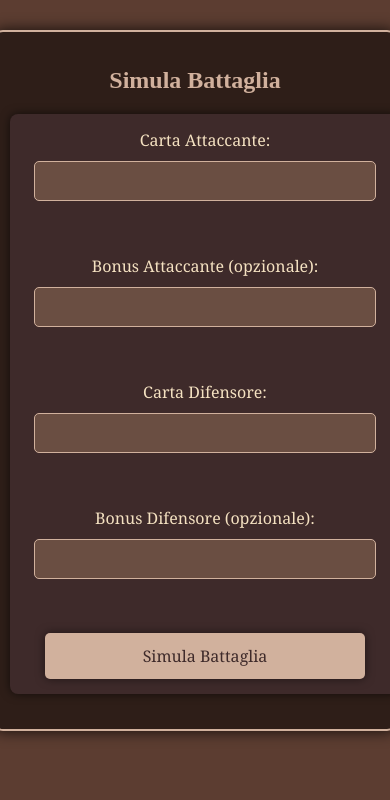
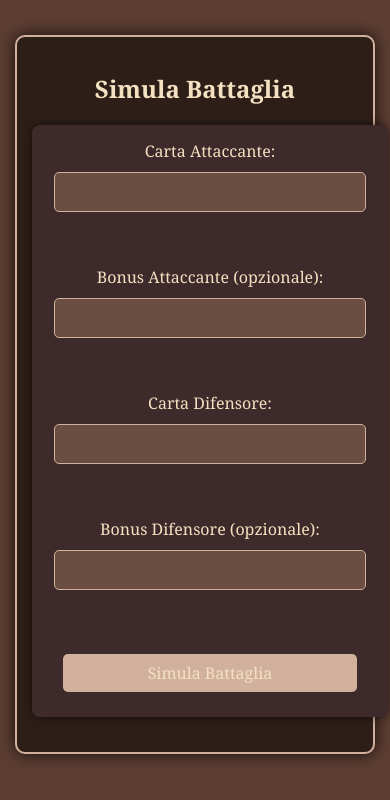
Before and after one commit to Manueeeeee123/Knight-and-kings, a plain HTML site: page index.html in a window 390 px wide. Both pictures are taken after a click on the button "Avvia una nuova partita". Drawn offline with Linux system fonts and the light colour scheme.

Commit message:
style.css beta 2

```diff
--- a/style.css
+++ b/style.css
@@ -1,136 +1,98 @@
-/* Impostazioni generali per l'intera pagina */
+/* Stili di base */
 body {
-  font-family: 'Georgia', serif; /* Font medievale */
-  background-color: #5c3d31; /* Colore di sfondo marrone medievale */
-  color: #f4e1c1; /* Colore chiaro per il testo */
+  font-family: 'Georgia', serif;
+  background-color: #5c3d31; /* Colore marrone medievale */
+  color: #f4e1c1;
   text-align: center;
-  padding: 10px; /* Diminuito il padding per i dispositivi mobili */
   margin: 0;
-  font-size: 18px; /* Leggero aumento della dimensione del testo */
-  height: 100%;
+  padding: 0;
+  font-size: 18px;
+}
+
+h1 {
+  color: #d1b19d;
+  font-family: 'Times New Roman', serif;
+  text-shadow: 2px 2px 5px rgba(0, 0, 0, 0.6);
+}
+
+#gioco {
+  margin-top: 30px;
+  border: 2px solid #d1b19d;
+  padding: 20px;
+  border-radius: 10px;
+  background-color: rgba(0, 0, 0, 0.5);
+  box-shadow: 0 0 15px rgba(0, 0, 0, 0.8);
   display: flex;
   justify-content: center;
   align-items: center;
   flex-direction: column;
+  width: 100%; /* Aggiungi una larghezza del 100% per il gioco */
+  max-width: 100%; /* Assicura che non vada oltre la larghezza dello schermo */
+  box-sizing: border-box;
 }
 
-/* Titoli */
-h1 {
-  color: #d1b19d; /* Titolo dorato */
-  font-family: 'Times New Roman', serif;
-  text-shadow: 2px 2px 5px rgba(0, 0, 0, 0.6); /* Ombra per il titolo */
-}
-
-h2 {
-  color: #d1b19d;
-  font-family: 'Times New Roman', serif;
+form {
   margin-bottom: 20px;
-}
-
-/* Contenitore principale del gioco */
-#gioco {
-  margin-top: 20px;
-  border: 2px solid #d1b19d; /* Bordo dorato per il gioco */
-  padding: 15px;
-  border-radius: 10px;
-  background-color: rgba(0, 0, 0, 0.5); /* Sfumatura scura per il contenitore */
-  box-shadow: 0 0 15px rgba(0, 0, 0, 0.8);
-  display: flex; /* Usa Flexbox per il layout */
-  justify-content: center; /* Allinea gli elementi al centro */
-  flex-direction: column; /* Gli elementi sono disposti in colonna */
-  align-items: center; /* Allineamento orizzontale centrato */
+  background-color: #3e2a2a;
+  padding: 20px;
+  border-radius: 8px;
+  box-shadow: 0 0 10px rgba(0, 0, 0, 0.6);
+  display: flex;
+  flex-direction: column;
+  align-items: center;
   width: 100%;
 }
 
-/* Modulo di inserimento */
-form {
-  margin-bottom: 20px;
-  background-color: #3e2a2a; /* Sfondo scuro per il modulo */
-  padding: 15px;
-  border-radius: 8px;
-  box-shadow: 0 0 10px rgba(0, 0, 0, 0.6);
-  display: flex;
-  flex-direction: column; /* Dispone gli elementi in colonna */
-  align-items: center; /* Allinea gli elementi al centro */
-  width: 100%; /* Il modulo occuperà tutta la larghezza disponibile */
-  max-width: 360px; /* Imposta una larghezza massima per evitare troppo grande */
+input, button {
+  padding: 8px;
+  margin: 10px;
+  font-size: 16px;
+  font-family: 'Georgia', serif;
+  border-radius: 5px;
+  border: 1px solid #d1b19d;
+  background-color: #6a4e42;
+  color: #f4e1c1;
+  width: 100%;
+  max-width: 300px; /* Impostiamo una larghezza massima per non farli diventare troppo grandi */
 }
 
-/* Input */
-input {
-  padding: 8px;
-  margin: 10px;
-  border: 1px solid #d1b19d; /* Bordo dorato per gli input */
-  background-color: #6a4e42; /* Sfondo marrone per gli input */
-  color: #f4e1c1; /* Testo chiaro */
-  border-radius: 5px;
-  font-size: 16px;
-  font-family: 'Georgia', serif;
-  width: 90%; /* Larghezza al 90% per dispositivi mobili */
-  max-width: 320px; /* Impostiamo una larghezza massima per evitare che diventino troppo grandi */
+button {
+  background-color: #d1b19d;
+  border: none;
+  cursor: pointer;
 }
 
-/* Focalizzazione su input */
-input:focus {
-  outline: none;
-  border-color: #a18660; /* Colore dorato quando l'input è in focus */
+button:hover {
+  background-color: #a18660;
 }
 
-/* Pulsante */
-button {
-  padding: 10px 20px;
-  background-color: #d1b19d; /* Colore dorato per i pulsanti */
-  border: none;
-  color: #3e2a2a;
-  font-size: 18px;
-  font-family: 'Georgia', serif;
-  border-radius: 5px;
-  cursor: pointer;
-  box-shadow: 0 0 10px rgba(0, 0, 0, 0.5);
-  width: 90%; /* I pulsanti occupano il 90% della larghezza su mobile */
-  max-width: 320px; /* Imposta una larghezza massima per il pulsante */
-}
-
-/* Hover su pulsante */
-button:hover {
-  background-color: #a18660; /* Colore più scuro al passaggio del mouse */
-}
-
-/* Messaggio di risultato */
 #messaggioRisultato {
-  font-family: 'Times New Roman', serif;
   color: #f4e1c1;
-  margin-top: 20px;
   font-size: 20px;
   font-weight: bold;
+  margin-top: 20px;
   text-shadow: 2px 2px 5px rgba(0, 0, 0, 0.6);
 }
 
-/* Media Query per schermi piccoli (mobile) */
+/* Media query per dispositivi mobili */
 @media (max-width: 600px) {
   body {
-    font-size: 16px; /* Riduce leggermente la dimensione del testo per dispositivi piccoli */
-    padding: 10px;
+    font-size: 16px;
+    padding: 15px;
   }
 
   h1 {
-    font-size: 24px; /* Riduce la dimensione del titolo */
+    font-size: 24px;
   }
 
   form {
     padding: 15px;
-    width: 100%; /* Il modulo occuperà tutta la larghezza disponibile */
+    width: 100%; /* Rende il modulo al 100% della larghezza */
   }
 
-  input {
-    width: 90%; /* Imposta la larghezza degli input al 90% per schermi più piccoli */
-    max-width: none; /* Rimuove la larghezza massima per dispositivi mobili */
-  }
-
-  button {
-    width: 90%; /* I pulsanti occupano il 90% della larghezza su mobile */
-    padding: 12px;
-    font-size: 16px; /* Riduce la dimensione del testo del pulsante */
+  input, button {
+    width: 90%;
+    font-size: 16px;
   }
 
   #gioco {
@@ -139,6 +101,6 @@ button:hover {
   }
 
   #messaggioRisultato {
-    font-size: 18px; /* Riduce la dimensione del messaggio di risultato su mobile */
+    font-size: 18px;
   }
 }
```
